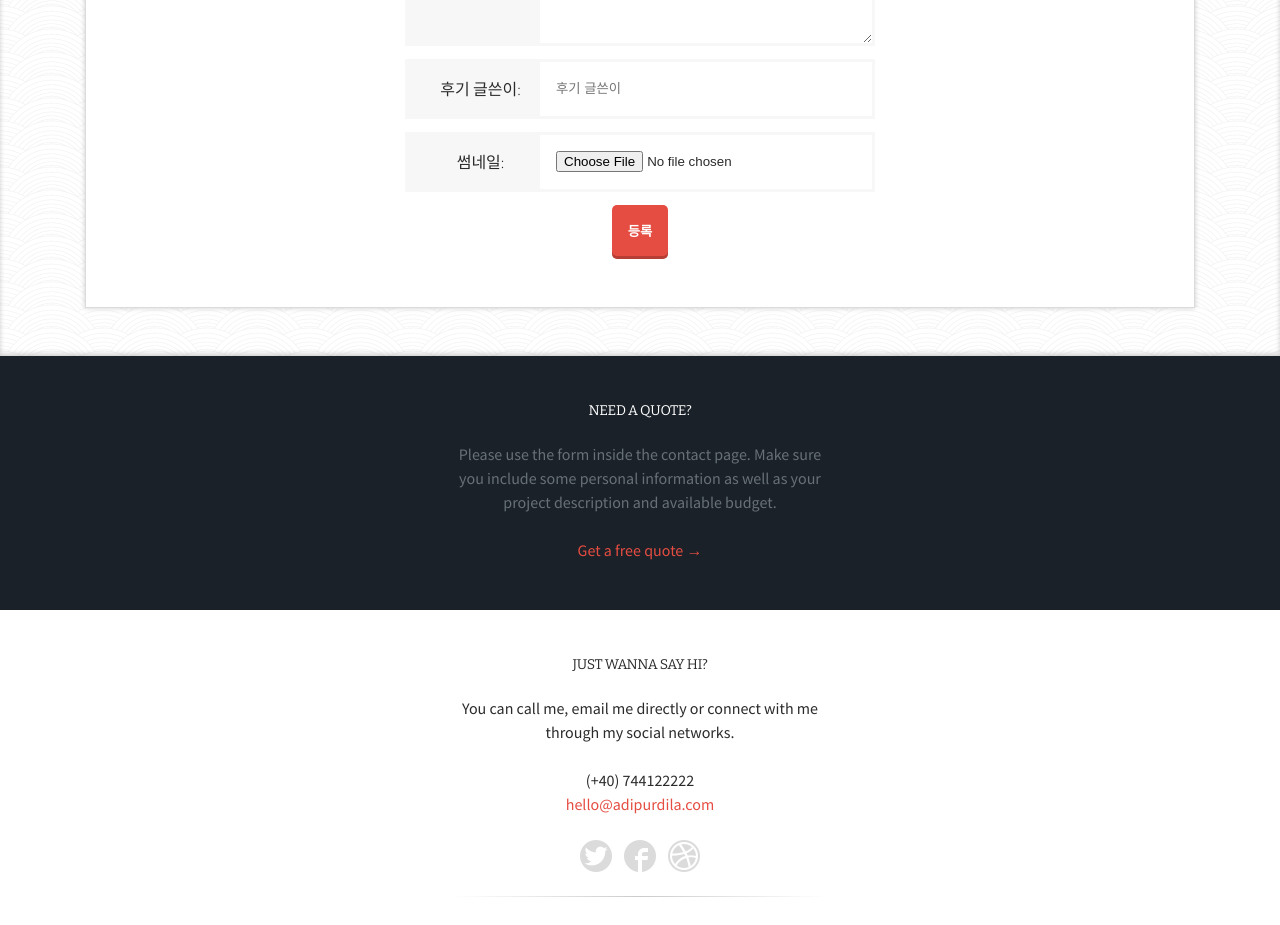
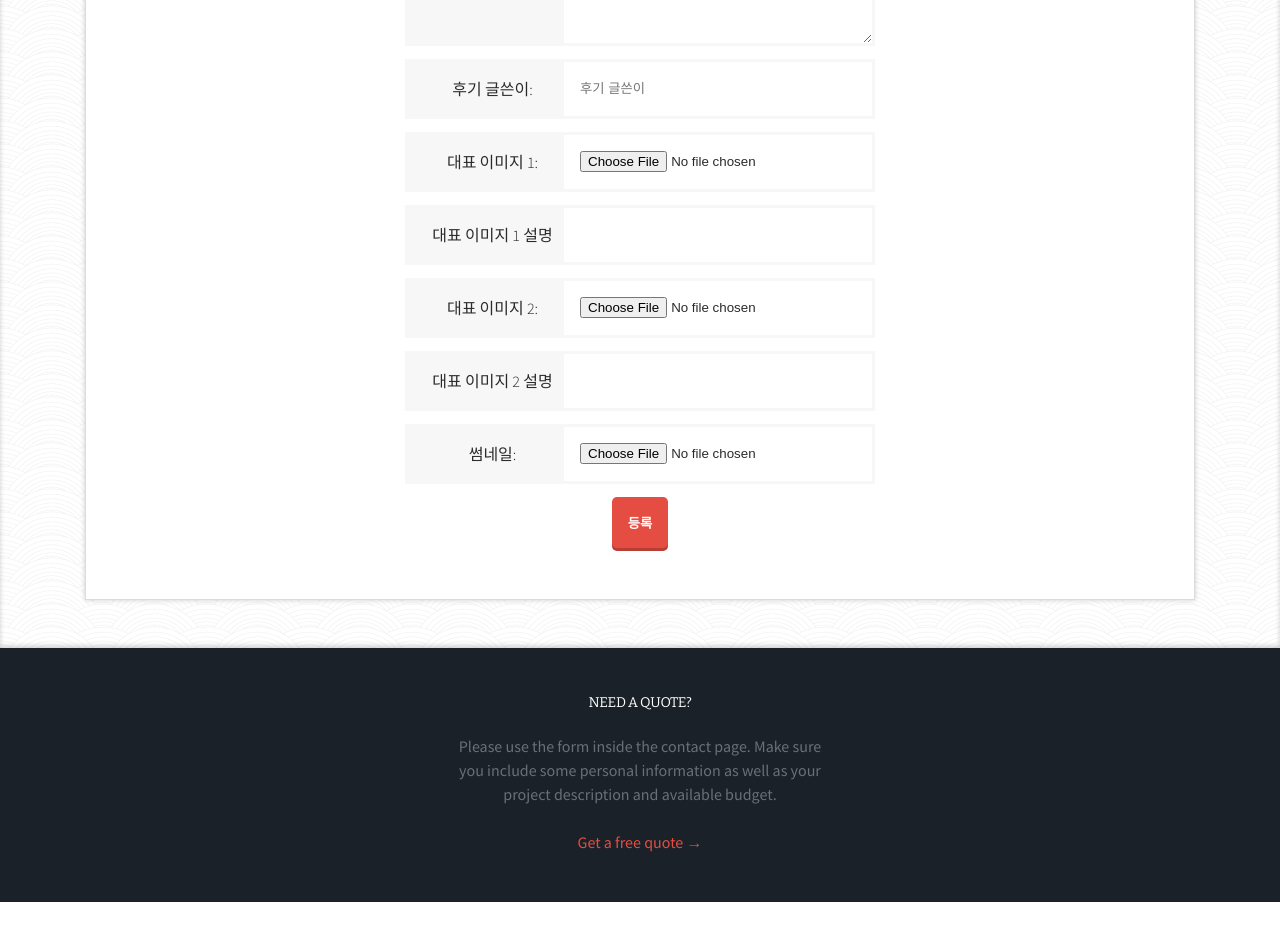
Before and after one commit to yoonji220/portfolio_app, a Next.js app: page /insert in a window 1280 px wide. Shown: the part 840-1765 px from the top of the page. Built offline with nearby package versions, Linux system fonts and the light colour scheme; no server answers.

Commit message:
feat: enhance portfolio functionality with form data handling and new portfolio page

```diff
--- a/src/app/common.css
+++ b/src/app/common.css
@@ -138,7 +138,7 @@ form {
 .contact_form form > p label {
   height: 54px;
   line-height: 54px;
-  width: 132px;
+  width: 156px;
   padding-left: 13px;
   font-weight: 300;
 }
--- a/src/app/components/Home.js
+++ b/src/app/components/Home.js
@@ -2,7 +2,7 @@ import Image from "next/image";
 
 export default function Home({ data }) {
   return (
-    <>
+    <div className="latest_portfolio">
       <div className="row intro">
         <div className="col-md-4">
           <div className="contents shadow">
@@ -28,7 +28,7 @@ export default function Home({ data }) {
               <div className="hover_contents">
                 <div className="list_info">
                   <h3>
-                    <a href="">{item.title}</a>
+                    <a href={`/portfolio/${item.id}`}>{item.title}</a>
                     <Image
                       src="/images/portfolio_list_arrow.png"
                       width={6}
@@ -50,6 +50,6 @@ export default function Home({ data }) {
           See my full portfolio
         </a>
       </p>
-    </>
+    </div>
   );
 }
--- a/src/app/insert/page.js
+++ b/src/app/insert/page.js
@@ -1,19 +1,47 @@
 "use client";
+
 import { createClient } from "@/utils/supabase/client";
+import { useState } from "react";
+import { useRouter } from "next/navigation";
 
 export default function Insert() {
   const supabase = createClient();
+  const router = useRouter();
+
+  const [formData, setFormData] = useState({
+    title: "",
+    content: "",
+    url: "",
+    review: "",
+    reviewer: "",
+    rep1_img: "",
+    rep1_desc: "",
+    rep2_img: "",
+    rep2_desc: "",
+    thumbnail: "",
+  });
 
   async function insertData(e) {
     e.preventDefault();
-    const { error } = await supabase
-      .from("portfolio")
-      .insert({ title: e.target.title.value, content: e.target.content.value });
-    if (error) console.log(error);
+    const { error } = await supabase.from("portfolio").insert(formData);
+    if (error) {
+      console.log(error);
+    } else {
+      console.log("데이터 입력 성공");
+      router.push("/");
+    }
   }
+  const handleChange = e => {
+    const { name, value } = e.target;
+
+    setFormData({
+      ...formData,
+      [name]: value,
+    });
+  };
 
   return (
-    <div className="about_content shadow ">
+    <div className="about_content shadow">
       <h2 className="mb-3">데이터 입력</h2>
       <div className="contact_form">
         <form onSubmit={insertData}>
@@ -25,6 +53,7 @@ export default function Insert() {
               name="title"
               placeholder="프로젝트 이름"
               required
+              onChange={handleChange}
             />
           </p>
           <p className="field">
@@ -36,11 +65,18 @@ export default function Insert() {
               rows="10"
               placeholder="프로젝트 설명"
               required
+              onChange={handleChange}
             ></textarea>
           </p>
           <p className="field">
             <label htmlFor="url">프로젝트 주소:</label>
-            <input type="url" id="url" name="url" placeholder="프로젝트 주소" />
+            <input
+              type="url"
+              id="url"
+              name="url"
+              placeholder="프로젝트 주소"
+              onChange={handleChange}
+            />
           </p>
           <p className="field">
             <label htmlFor="review">프로젝트 후기:</label>
@@ -50,6 +86,7 @@ export default function Insert() {
               cols="30"
               rows="10"
               placeholder="프로젝트 후기"
+              onChange={handleChange}
             ></textarea>
           </p>
           <p className="field">
@@ -59,6 +96,33 @@ export default function Insert() {
               id="reviewer"
               name="reviewer"
               placeholder="후기 글쓴이"
+              onChange={handleChange}
+            />
+          </p>
+          <p className="field">
+            <label htmlFor="rep1_img">대표 이미지 1:</label>
+            <input type="file" id="rep1_img" name="rep1_img" accept="image/*" />
+          </p>
+          <p className="field">
+            <label htmlFor="rep1_desc">대표 이미지 1 설명</label>
+            <input
+              type="text"
+              id="rep1_desc"
+              name="rep1_desc"
+              onChange={handleChange}
+            />
+          </p>
+          <p className="field">
+            <label htmlFor="rep2_img">대표 이미지 2:</label>
+            <input type="file" id="rep2_img" name="rep2_img" accept="image/*" />
+          </p>
+          <p className="field">
+            <label htmlFor="rep2_desc">대표 이미지 2 설명</label>
+            <input
+              type="text"
+              id="rep2_desc"
+              name="rep2_desc"
+              onChange={handleChange}
             />
           </p>
           <p className="field">
--- a/src/app/layout.js
+++ b/src/app/layout.js
@@ -39,7 +39,7 @@ export default function RootLayout({ children }) {
         </header>
         <hr />
         <main className="content">
-          <div className="container latest_portfolio">{children}</div>
+          <div className="container">{children}</div>
         </main>
         <footer>
           <div className="quote_area">
--- a/src/app/page.js
+++ b/src/app/page.js
@@ -5,10 +5,12 @@ export default async function Page() {
   const supabase = await createClient();
   const { data: projects, error } = await supabase.from("portfolio").select();
   console.log(projects);
+
   if (error) {
     console.error("연결실패", error);
     return <div>프로젝트 로드 실패</div>;
   }
+
   return (
     <>
       <Home data={projects} />
```
Also changed, not shown: src/app/portfolio/[id]/page.js (added, +49 -0 lines).
